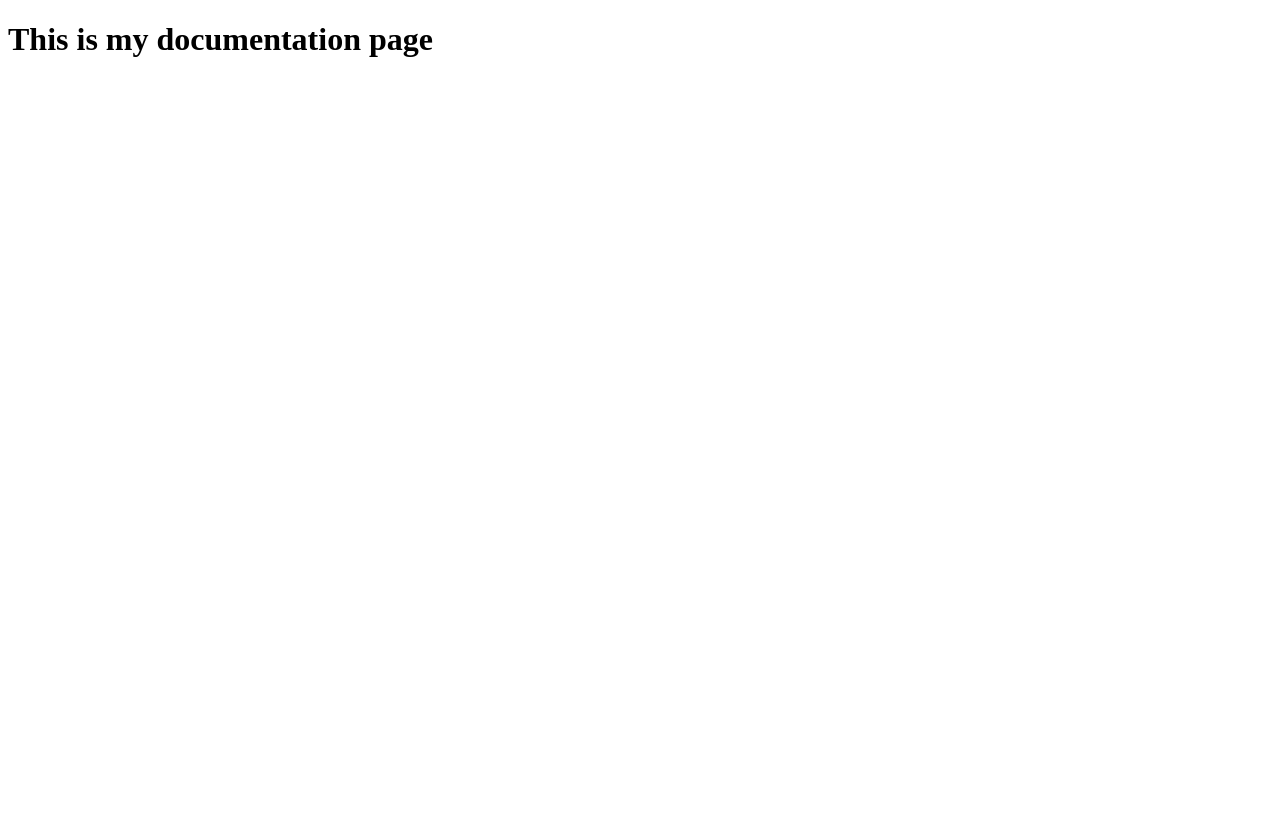
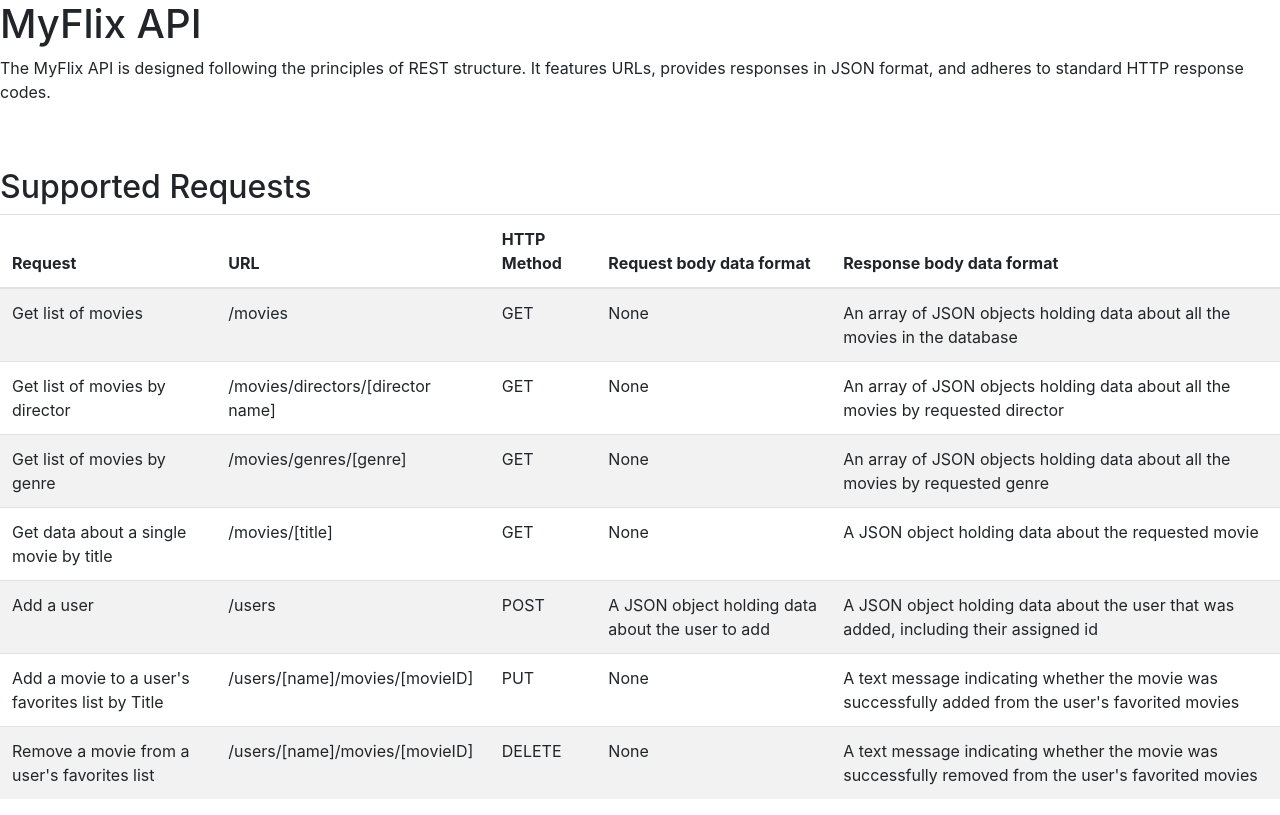
Before and after one commit to haleytolar/movie_api, a website: page public/documentation.html in a window 1280 px wide. Drawn offline with nearby package versions, Linux system fonts and the light colour scheme.

Commit message:
added documention/ fixed error

```diff
--- a/package.json
+++ b/package.json
@@ -2,11 +2,11 @@
   "name": "express",
   "version": "1.0.0",
   "description": "",
-  "main": "index.js",
+  "main": "server.js",
   "scripts": {
     "test": "echo \"Error: no test specified\" && exit 1",
-    "start": "node index.js",
-    "dev": "nodemon index.js"
+    "start": "node server.js",
+    "dev": "nodemon server.js"
   },
   "keywords": [],
   "author": "",
--- a/public/documentation.html
+++ b/public/documentation.html
@@ -1,11 +1,106 @@
 <!DOCTYPE html>
 <html lang="en">
-<head>
-    <meta charset="UTF-8">
-    <meta name="viewport" content="width=device-width, initial-scale=1.0">
-    <title>Movie Api's Document Html</title>
-</head>
-<body>
-    <h1>This is my documentation page</h1>
-</body>
+  <head>
+    <meta charset="UTF-8" />
+    <meta name="viewport" content="width=device-width, initial-scale=1.0" />
+    <link
+      rel="stylesheet"
+      href="https://cdn.jsdelivr.net/npm/bootstrap@4.3.1/dist/css/bootstrap.min.css"
+      integrity="sha384-ggOyR0iXCbMQv3Xipma34MD+dH/1fQ784/j6cY/iJTQUOhcWr7x9JvoRxT2MZw1T"
+      crossorigin="anonymous"
+    />
+    <link rel="stylesheet" href="styles.css" />
+    <title>MyFlix Documentation</title>
+  </head>
+  <body>
+    <h1>MyFlix API</h1>
+    <p>
+The MyFlix API is designed following the principles of REST structure. It features URLs, provides responses in JSON format, and adheres to standard HTTP response codes.<br /><br />
+    </p>
+    <br />
+    <h2>Supported Requests</h2>
+    <table class="table table-striped">
+      <thead>
+        <tr>
+          <th scope="col">Request</th>
+          <th scope="col">URL</th>
+          <th scope="col">HTTP Method</th>
+          <th scope="col">Request body data format</th>
+          <th scope="col">Response body data format</th>
+        </tr>
+      </thead>
+      <tbody>
+        <tr>
+          <td>Get list of movies</td>
+          <td>/movies</td>
+          <td>GET</td>
+          <td>None</td>
+          <td>
+            An array of JSON objects holding data about all the movies in the
+            database
+          </td>
+        </tr>
+        <tr>
+          <td>Get list of movies by director</td>
+          <td>/movies/directors/[director name]</td>
+          <td>GET</td>
+          <td>None</td>
+          <td>
+            An array of JSON objects holding data about all the movies by
+            requested director
+          </td>
+        </tr>
+        <tr>
+          <td>Get list of movies by genre</td>
+          <td>/movies/genres/[genre]</td>
+          <td>GET</td>
+          <td>None</td>
+          <td>
+            An array of JSON objects holding data about all the movies by
+            requested genre
+          </td>
+        </tr>
+        <tr>
+          <td>Get data about a single movie by title</td>
+          <td>/movies/[title]</td>
+          <td>GET</td>
+          <td>None</td>
+          <td>
+            A JSON object holding data about the requested movie<br />
+          </td>
+        </tr>
+        <tr>
+          <td>Add a user</td>
+          <td>/users</td>
+          <td>POST</td>
+          <td>
+            A JSON object holding data about the user to add
+          </td>
+          <td>
+            A JSON object holding data about the user that was added, including their assigned id
+          </td>
+        </tr>
+        <tr>
+          <td>Add a movie to a user's favorites list by Title</td>
+          <td>/users/[name]/movies/[movieID]</td>
+          <td>PUT</td>
+          <td>None</td>
+          <td>
+            A text message indicating whether the movie was successfully added
+            from the user's favorited movies
+          </td>
+        </tr>
+        <tr>
+          <td>Remove a movie from a user's favorites list</td>
+          <td>/users/[name]/movies/[movieID]</td>
+          <td>DELETE</td>
+          <td>None</td>
+          <td>
+            A text message indicating whether the movie was successfully removed
+            from the user's favorited movies
+          </td>
+        </tr>
+      </tbody>
+    </table>
+  </body>
 </html>
--- a/index.js
+++ b/server.js
@@ -1,4 +1,3 @@
-const bodyParser = require('body-parser');
 const express = require('express'), //framework setup provides features
   fs = require('fs'), //creates node_modules
   morgan = require('morgan'); //log request
```
Also changed, not shown: log.txt (+12 -0 lines).
